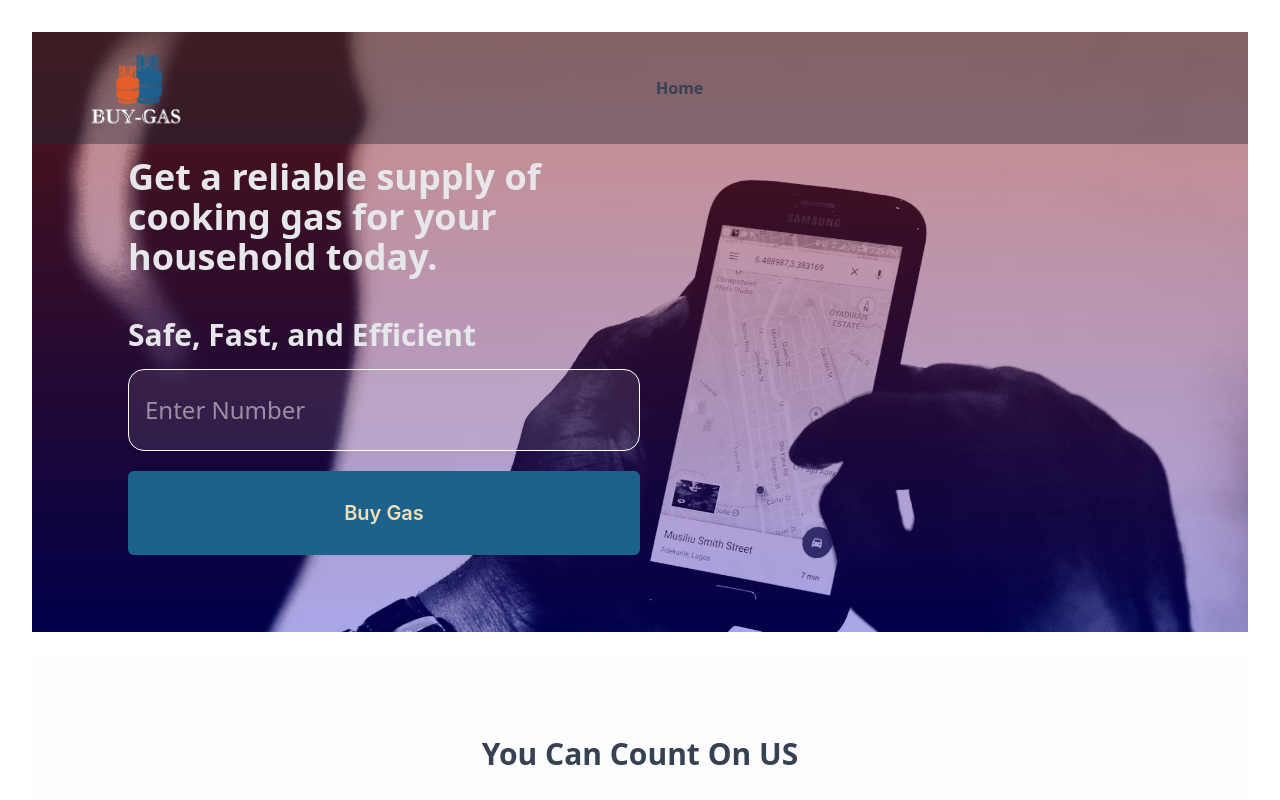
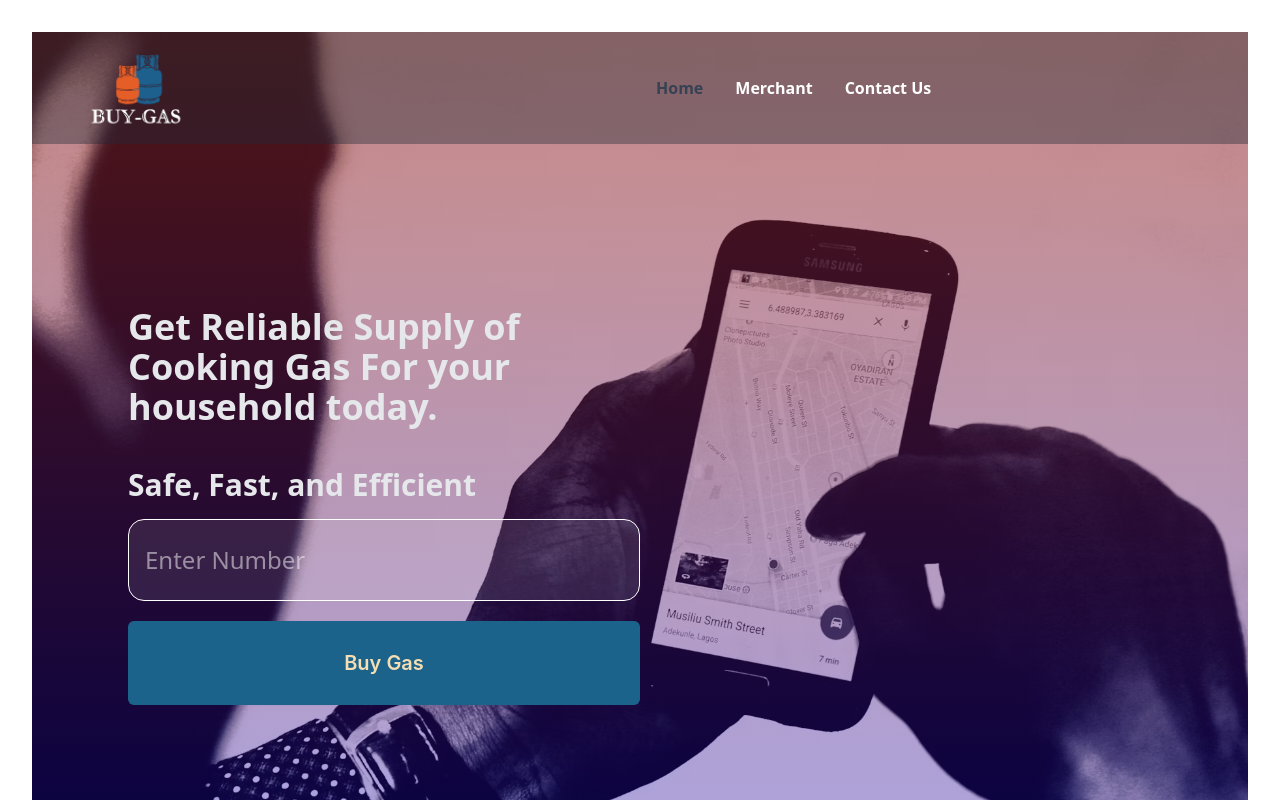
Before and after one commit to Emmykage/buy-gas, a React (Vite) app: page / in a window 1280 px wide. Shown: the top 800 px of the page. Built offline with nearby package versions, Linux system fonts and the light colour scheme.

Commit message:
adjust mobile view

```diff
--- a/src/components/heroBanner/Hero.jsx
+++ b/src/components/heroBanner/Hero.jsx
@@ -4,14 +4,14 @@ import "./style.scss"
 
 const Hero = () => {
   return (
-<div className='h-[600px] hero flex justify-left px-4 flex-col items-center hero'>
+<div className='md:h-[900px] h-[600px] hero flex justify-left px-4 flex-col items-center hero'>
   <div className="grid md:grid-cols-2 m-auto max-w-7xl">
 
    <div className="max-w-lg text-justify">
 
 
     <p className='bg-gray text-2xl text-left max-w-6xl mt-20 md:mt-16 md:text-4xl font-bold  text-gray-200 '>
-      Get a reliable supply of cooking gas for your household today.
+      Get Reliable Supply of Cooking Gas For your household today.
     </p>
     <p className='text-gray-200 text-left  max-w-6xl text-xl font-semibold md:text-3xl mt-10 '>
       Safe, Fast, and Efficient
--- a/src/components/nav/Nav.jsx
+++ b/src/components/nav/Nav.jsx
@@ -27,10 +27,10 @@ const Nav = () => {
           <img src={"/logo1.png"} alt="logo" className=' object-cover w-full h-full bg-red-20' /> </NavLink>
         <ul className={`${showMenu && "show"} text-white font-medium text-blac md:text-gray-700  basis-1/2`}>
             <li className='px-4 py-2 cursor-pointer font-semibold'><NavLink to="/" className={({isActive}) => (isActive ? "" : "text-white")}> Home </NavLink></li>
-          {/* <li  className='px-4 py-2 cursor-pointer font-semibold'><NavLink to={'/services'} className={({isActive}) => (isActive ? "" : "text-white")}> Service </NavLink>
+          <li  className='px-4 py-2 cursor-pointer font-semibold'><NavLink to={'/services'} className={({isActive}) => (isActive ? "" : "text-white")}> Merchant </NavLink>
           </li>
-            <li  className='px-4 py-2 cursor-pointer font-semibold'><NavLink to="/about-us" className={({isActive}) => (isActive ? "" : "text-white")}> About Us </NavLink></li>
-            <li  className='px-4 py-2 cursor-pointer font-semibold'><NavLink to={'/contact-us'} className={({isActive}) => (isActive ? "" : "text-white")}> Contact Us </NavLink></li>  */}
+            {/* <li  className='px-4 py-2 cursor-pointer font-semibold'><NavLink to="/about-us" className={({isActive}) => (isActive ? "" : "text-white")}> About Us </NavLink></li> */}
+            <li  className='px-4 py-2 cursor-pointer font-semibold'><NavLink to={'/contact-us'} className={({isActive}) => (isActive ? "" : "text-white")}> Contact Us </NavLink></li>
         </ul>
 
         <span className={`${showMenu && "z-50 text-white"} md:hidden`} onClick={() => setShowMenu(prev => !prev)}>
```
